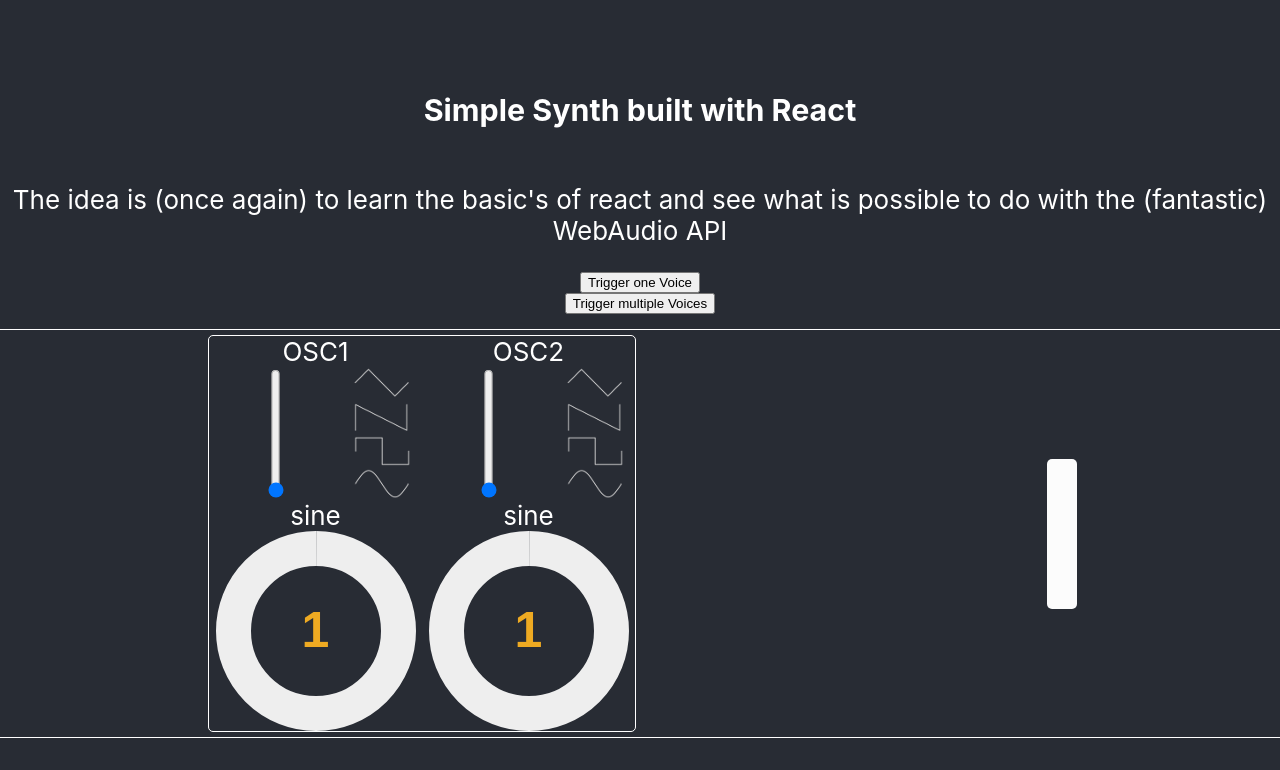
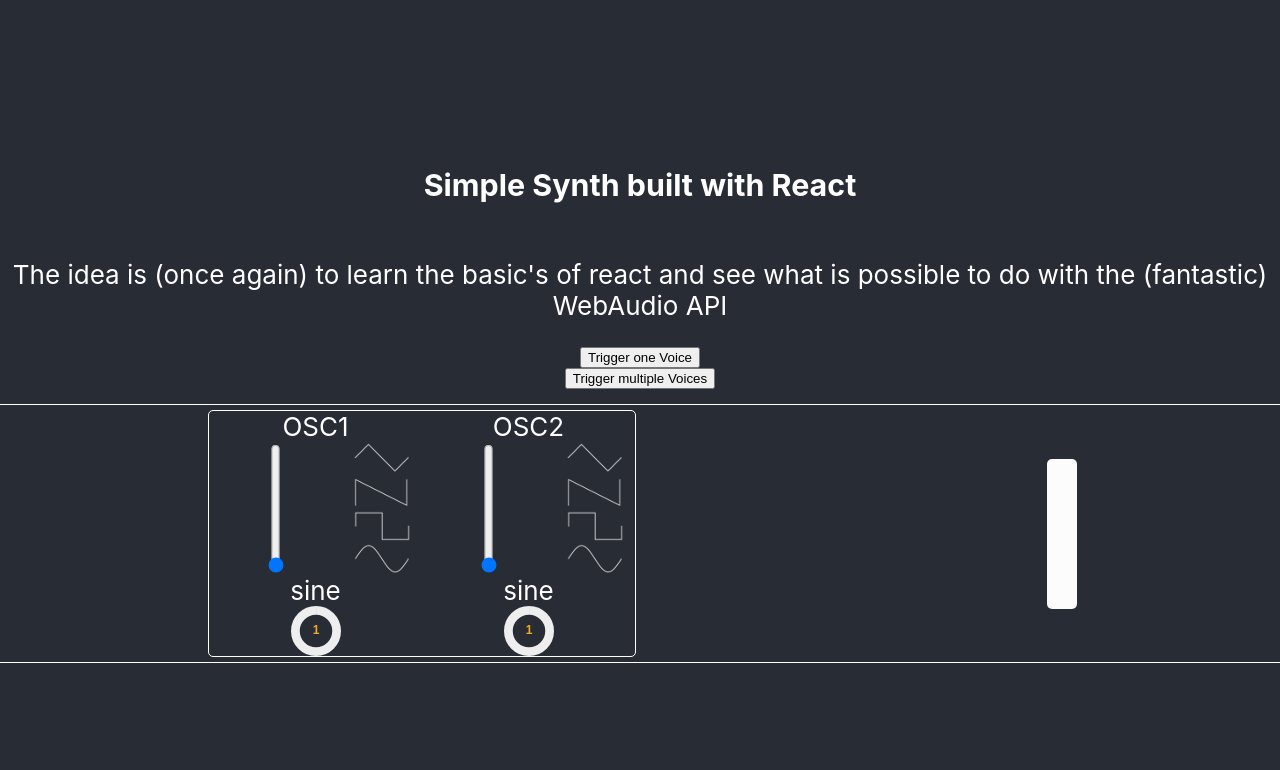
Before and after one commit to pitrackster/simple-synth, a React (Create React App) app: page / in a window 1280 px wide. Shown: the top 770 px of the page. Built offline with nearby package versions, Linux system fonts and the light colour scheme.

Commit message:
update readme

```diff
--- a/src/components/osc/osc-cmp.jsx
+++ b/src/components/osc/osc-cmp.jsx
@@ -41,6 +41,8 @@ class Osc extends Component {
           max={4}
           step={1}
           onChange={this.props.handleOctaveChange}
+          width={50}
+          height={50}
         />
       </div>
     )
```
Also changed, not shown: 1 other file (tests, documents, lock files or other folders).
